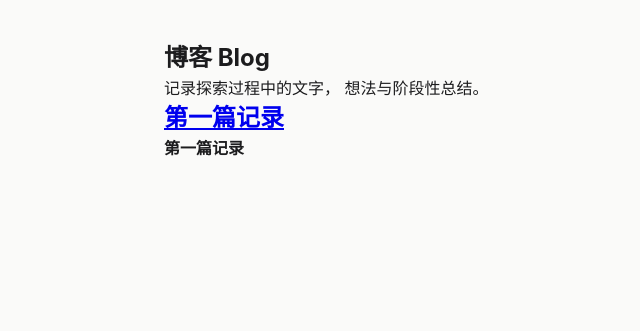
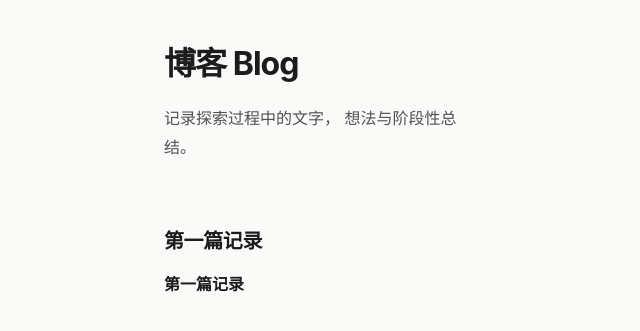
Before and after one commit to Jerry-Future666/Jerryhome, a Jekyll site: the page built from blog/index.md, in a window 1280 px wide. Shown: the top 331 px of the page, without its empty margins (260-900 px from the left). Built offline with Jekyll 4.4.1, drawn with Linux system fonts in a browser that asks for light colours.

Commit message:
Style blog page layout

```diff
--- a/assets/css/style.css
+++ b/assets/css/style.css
@@ -637,6 +637,84 @@ body {
     color: var(--text-secondary);
     max-width: 340px;
 }
+
+/* ---------- 博客页面 ---------- */
+
+.blog-page {
+    display: flex;
+    flex-direction: column;
+    gap: 64px;
+}
+
+
+.blog-header {
+    display: flex;
+    flex-direction: column;
+    gap: 16px;
+}
+
+
+.blog-header h1 {
+    font-size: 32px;
+    font-weight: 650;
+    letter-spacing: -0.03em;
+    color: var(--text);
+}
+
+
+.blog-header p {
+    font-size: 16px;
+    line-height: 1.8;
+    color: var(--text-secondary);
+    max-width: 320px;
+}
+
+
+.blog-list {
+    display: flex;
+    flex-direction: column;
+    gap: 32px;
+}
+
+
+.blog-item {
+    display: flex;
+    flex-direction: column;
+    gap: 8px;
+    border-bottom: 1px solid var(--border);
+    padding-bottom: 24px;
+}
+
+
+.blog-item:last-child {
+    border-bottom: none;
+}
+
+
+.blog-item h2 {
+    font-size: 20px;
+    font-weight: 600;
+    letter-spacing: -0.02em;
+}
+
+
+.blog-item h2 a {
+    color: var(--text);
+    text-decoration: none;
+}
+
+
+.blog-item h2 a:active {
+    opacity: 0.65;
+}
+
+
+.blog-item p {
+    font-size: 14px;
+    line-height: 1.7;
+    color: var(--text-secondary);
+}
+
 /* ---------- 响应式微调 ---------- */
 
 @media (max-width: 380px) {
```
